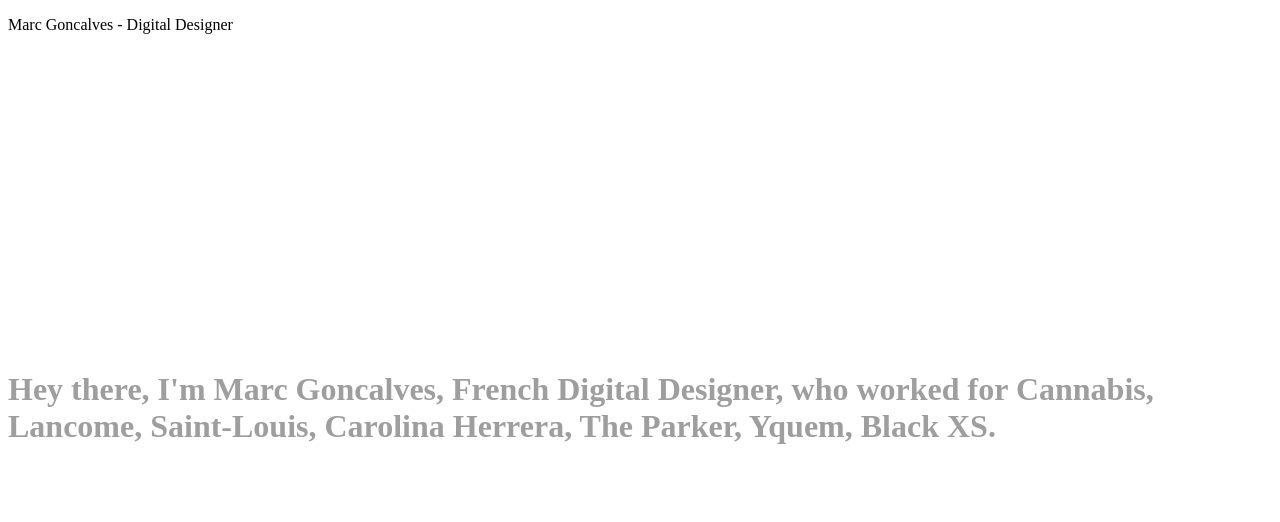
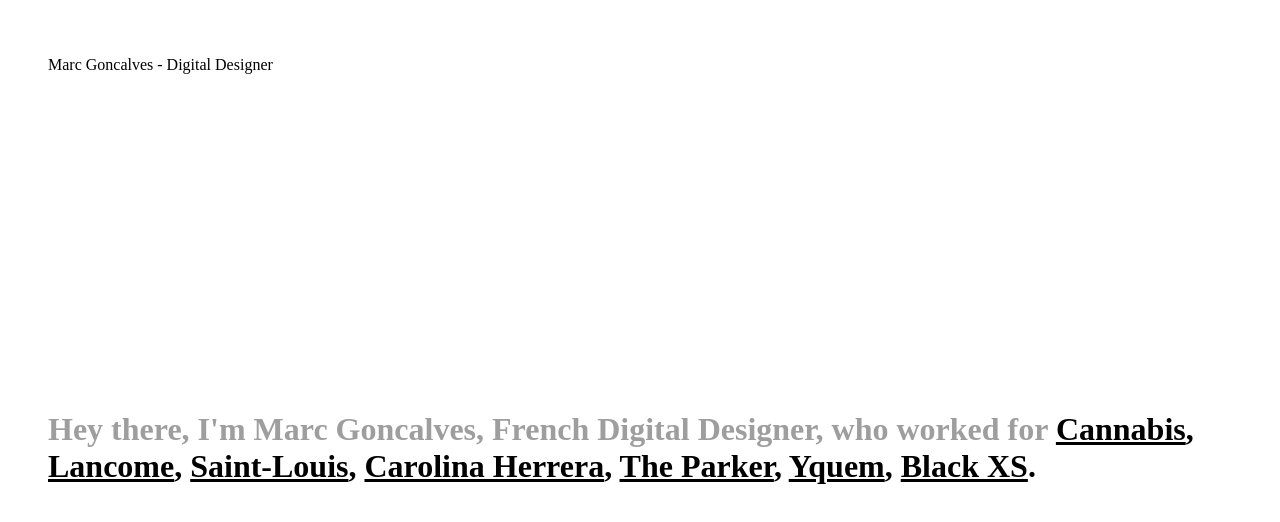
Before and after one commit to mmp100/jquery-intro, a plain HTML site: page index.html in a window 1280 px wide. Drawn offline with Linux system fonts and the light colour scheme.

Commit message:
more info

```diff
--- a/index.html
+++ b/index.html
@@ -7,6 +7,7 @@
 </head>
 <body>
 	<p>Marc Goncalves - Digital Designer</p>
-	<h1>Hey there, I'm Marc Goncalves, French Digital Designer, who worked for Cannabis, Lancome, Saint-Louis, Carolina Herrera, The Parker, Yquem, Black XS.</h1>
+	<h1>Hey there, I'm Marc Goncalves, French Digital Designer, who worked for <span class="black_text"><span class="underline_text">Cannabis</span>, <span class="underline_text">Lancome</span>, <span class="underline_text">Saint-Louis</span>, <span class="underline_text">Carolina Herrera</span>, <span class="underline_text">The Parker</span>, <span class="underline_text">Yquem</span>, <span class="underline_text">Black XS</span>.</span></h1>
+
 </body>
 </html>
--- a/style.css
+++ b/style.css
@@ -1,8 +1,22 @@
+p, h1 {
+	padding-left: 40px;
+}
+
 p {
 	font-family: "HelvectivaNeue";
+	padding-top: 40px;
 }
 
 h1 {
 	padding-top: 25%;
 	color: #9e9e9e;
+	font-family: "Times New Roman"
 }
+
+.black_text {
+	color: black;
+}
+
+.underline_text {
+	text-decoration: underline;
+}
```
